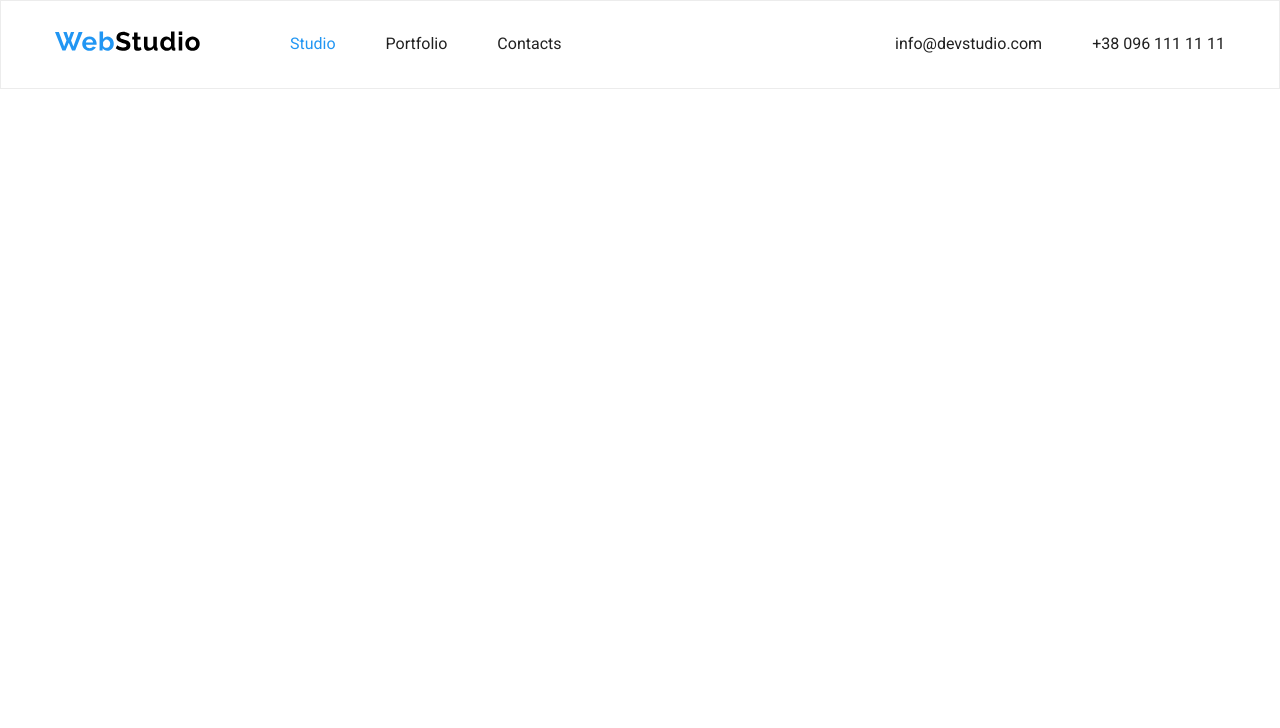
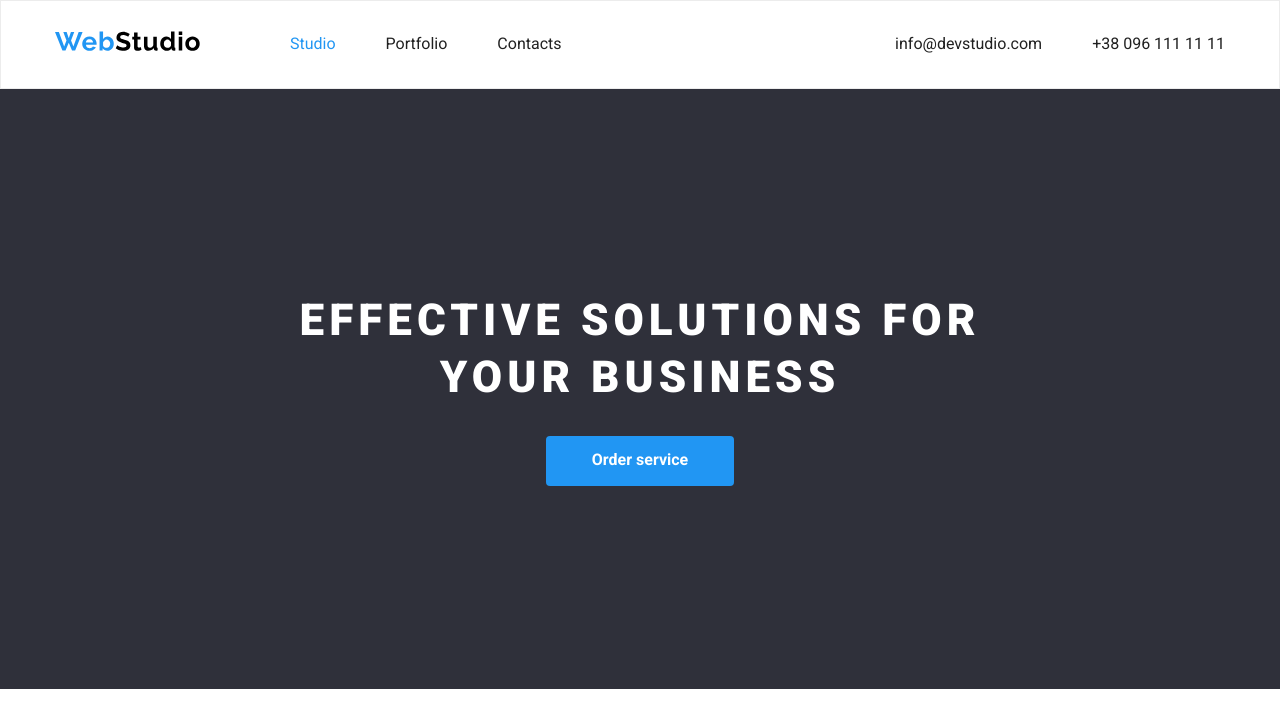
Before and after one commit to Jade-Samurai/lesson-7, a plain HTML site: page index.html in a window 1280 px wide. Drawn offline with Linux system fonts and the light colour scheme; files whose address does not match are found by name.

Commit message:
Add hero section

```diff
--- a/css/main.css
+++ b/css/main.css
@@ -81,3 +81,38 @@ body{
 .second-menu a:hover{
     color: #2196F3;
 }
+
+/* MAIN */
+/* HERO SECTION */
+
+.hero {
+    background: #2F303A;
+    text-align: center;
+}
+.hero-inner {
+    min-height: 600px;
+    max-width: 700px;
+    margin: 0 auto;
+    display: flex;
+    flex-direction: column;
+    justify-content: center;
+    gap: 30px;
+}
+.hero-title {
+    font-weight: 900;
+    font-size: 44px;
+    text-transform: uppercase;
+    color: #FFFFFF;
+    letter-spacing: 5px;
+}
+.hero-btn {
+    padding: 14px 46px 15px;
+    font-size: 16px;
+    font-weight: 700;
+    color: #FFFFFF;
+    background: #2196F3;
+    border-radius: 4px;
+    border-style: none;
+    cursor: pointer;
+    align-self: center;
+}
--- a/index.html
+++ b/index.html
@@ -30,7 +30,15 @@
         </div>
     </header>
     <main>
+        <section class="hero">
+            <div class="container">
+                <div class="hero-inner">
+                    <h1 class="hero-title">Effective solutions for your business</h1>
 
+                    <button class="hero-btn">Order service</button>
+                </div>
+            </div>
+        </section>
     </main>
     <footer>
 
```
